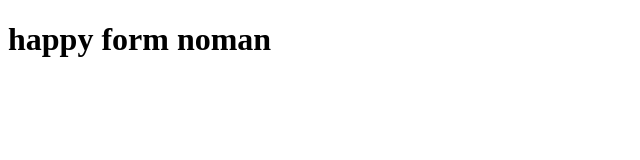
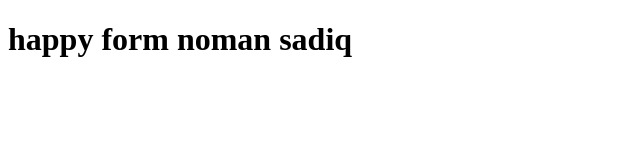
Before and after one commit to nomansadiq1121/alif, a plain HTML site: page index.html in a window 1280 px wide. Shown: the whole page, without its empty margins (0-640 px from the left). Drawn offline with Linux system fonts and the light colour scheme.

Commit message:
oncee index.html

```diff
--- a/index.html
+++ b/index.html
@@ -6,6 +6,6 @@
     <title>Document</title>
 </head>
 <body>
-    <h1>happy form noman</h1>
+    <h1>happy form noman sadiq</h1>
 </body>
 </html>
```
